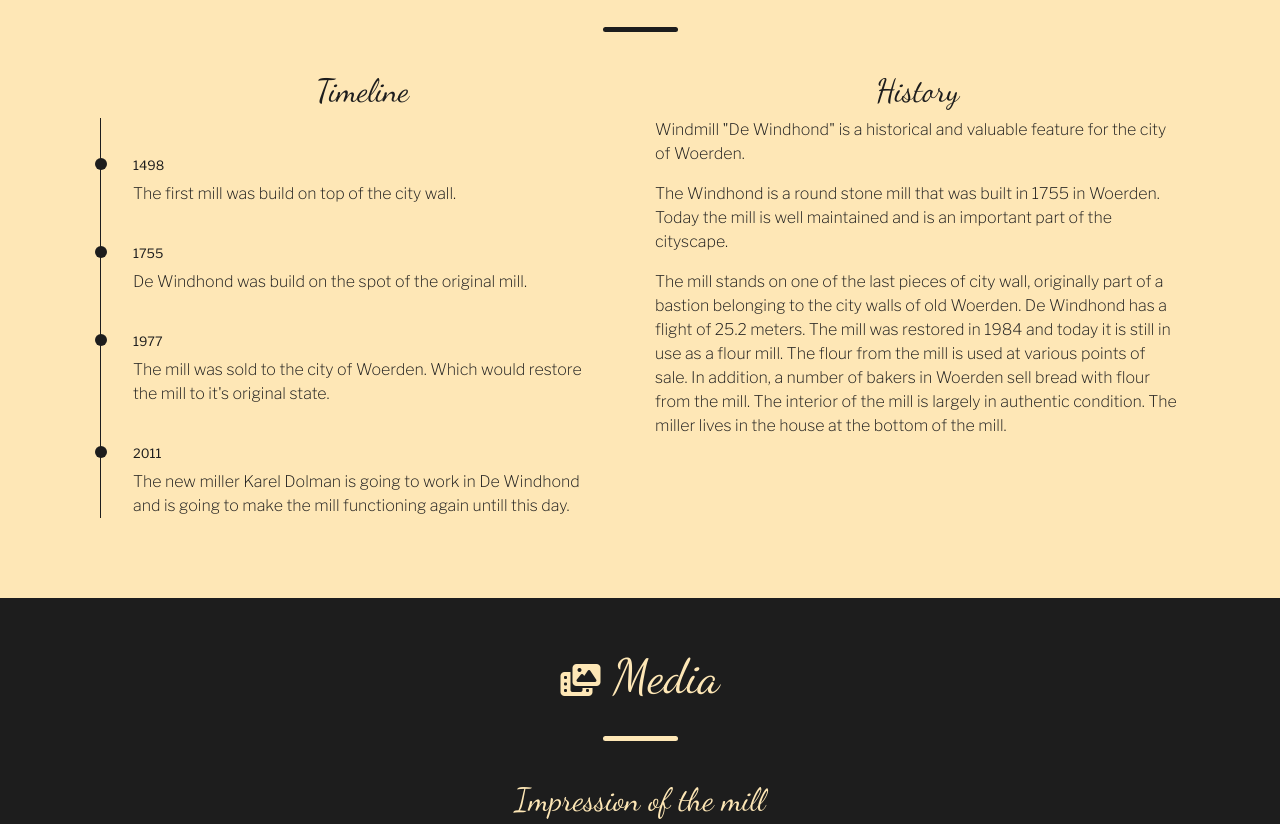
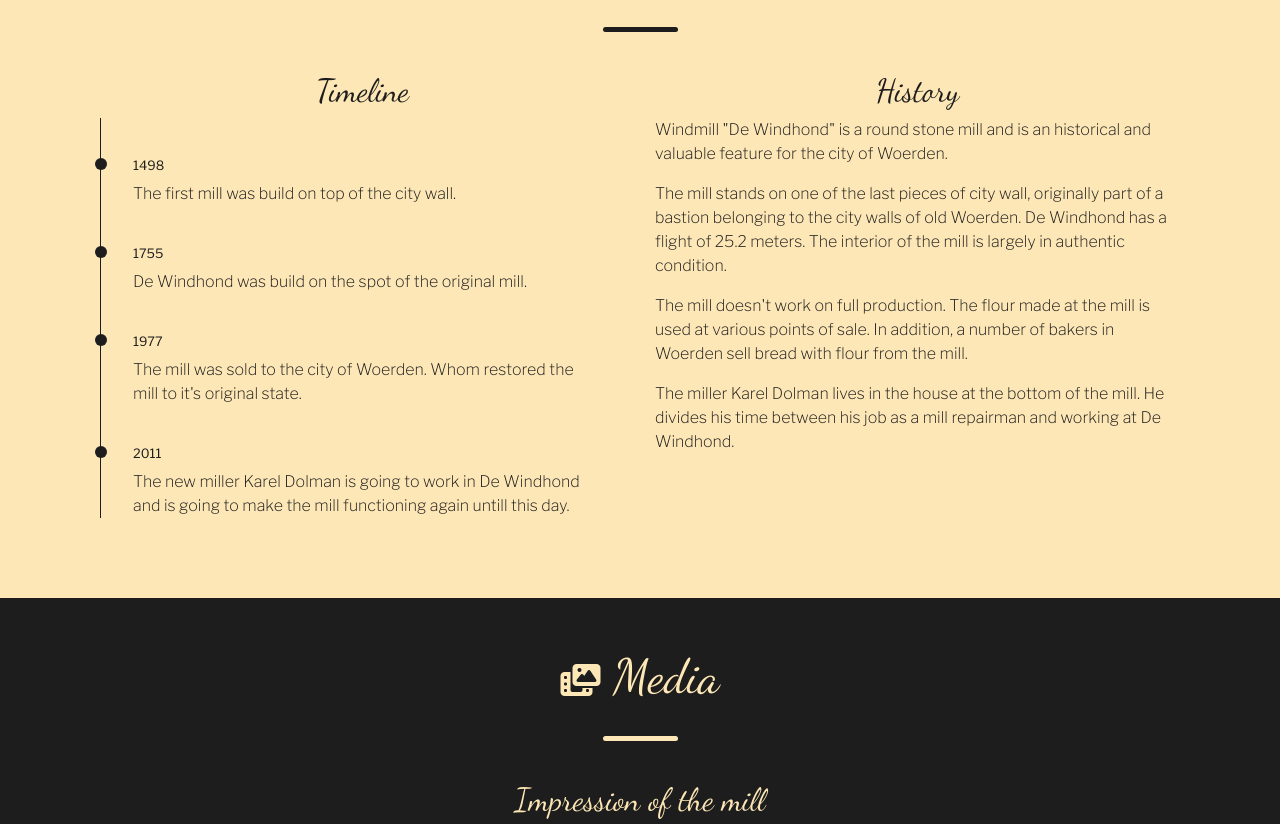
Before and after one commit to jdl208/DeWindhond, a plain HTML site: page index.html in a window 1280 px wide. Shown: the part 847-1671 px from the top of the page. Drawn offline with nearby package versions, Linux system fonts and the light colour scheme; grey boxes are pictures that could not be loaded.

Commit message:
Changes to histroy text and hover color sent button

```diff
--- a/assets/css/style.css
+++ b/assets/css/style.css
@@ -59,6 +59,12 @@ body {
     background-color: rgba(29, 29, 29, 1);
     text-align: center;
 }
+
+.btn--dark:hover {
+    color: #dec080;
+    background-color: #000;
+}
+
 
 /* ---------------------------------------------- Headings */
 
--- a/index.html
+++ b/index.html
@@ -80,7 +80,7 @@
                             <p>De Windhond was build on the spot of the original mill.</p>
                         </div>
                         <div class="timeline-item" data-dates="1977">
-                            <p>The mill was sold to the city of Woerden. Which would restore the mill to it's original state.</p>
+                            <p>The mill was sold to the city of Woerden. Whom restored the mill to it's original state.</p>
                         </div>
                         <div class="timeline-item" data-dates="2011">
                             <p>The new miller Karel Dolman is going to work in De Windhond and is going to make the mill functioning again untill this day.</p>
@@ -90,19 +90,10 @@
                 <div class="col-md-6">
                     <hr class="block-divider dark-divider d-md-none">
                     <h4>History</h4>
-
-                    <p>Windmill "De Windhond" is a historical and valuable feature for the city of Woerden.</P>
-                    <p>The Windhond is a round stone mill that was built in 1755 in Woerden. Today the mill is well maintained and is an important part of the cityscape.</p>
-                    <p>The mill stands on one of the last pieces of city wall, originally part of a bastion belonging to the city walls of old Woerden. De Windhond has a flight of 25.2 meters. The mill was restored in 1984 and today it is still in use as
-                        a flour mill. The flour from the mill is used at various points of sale. In addition, a number of bakers in Woerden sell bread with flour from the mill. The interior of the mill is largely in authentic condition. The miller lives
-                        in the house at the bottom of the mill.
-                    </p>
-                    <!--<p>Karel Dolman (29) divides his time between "his" windmill De Windhond in Woerden and a permanent job as a mill repairman.</p>-->
-                    <!--<p>The mill in Woerden doesn't run full production. The repairman job makes the work complete. Maintenance is always necessary and I am always technically informed.</p>-->
-                    <!--<p>Karel has been at the mill since childhood. He is officially qualified and knows everything about the technology, weather, sailing and more. "And you have to be physically capable, because getting the windmill up or slowing down requires-->
-                    <!--    power." Whether the work is in his blood? "Then I have to go to the doctor," he jokes. Collegiate banter between father (Maarten Dolman, miller of the Windotter in IJsselstein) and son is also there: "The Greyhound is older: completely-->
-                    <!--    from 1755, while De Windotter only has stones that date from 1732, the rest is younger."</p>-->
-
+                    <p>Windmill "De Windhond" is a round stone mill and is an historical and valuable feature for the city of Woerden.</P>
+                    <p>The mill stands on one of the last pieces of city wall, originally part of a bastion belonging to the city walls of old Woerden. De Windhond has a flight of 25.2 meters. The interior of the mill is largely in authentic condition.</p>
+                    <p>The mill doesn't work on full production. The flour made at the mill is used at various points of sale. In addition, a number of bakers in Woerden sell bread with flour from the mill.</p>
+                    <p>The miller Karel Dolman lives in the house at the bottom of the mill. He divides his time between his job as a mill repairman and working at De Windhond.</p>
                 </div>
             </div>
         </div>
```
